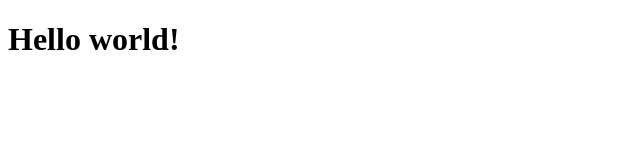
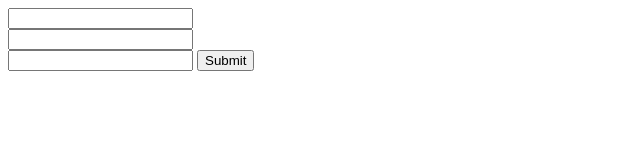
Before and after one commit to CrysG99/Agile, a plain HTML site: page index.html in a window 1280 px wide. Shown: the whole page, without its empty margins (0-640 px from the left). Drawn offline with Linux system fonts and the light colour scheme.

Commit message:
Form in the html
Made a form that will ask for name, email and password and also has a submit id button

```diff
--- a/index.html
+++ b/index.html
@@ -1,11 +1,21 @@
 <!DOCTYPE html>
 <html lang="en">
+
 <head>
     <meta charset="UTF-8">
     <meta name="viewport" content="width=device-width, initial-scale=1.0">
     <title>Document</title>
 </head>
+
 <body>
-    <h1> Hello world! </h1>
+    <form action="input">
+        <input type="text" name="name">
+        <br>
+        <input type="text" name="email">
+        <br>
+        <input type="password" name="password">
+        <button type="submit" id="submit">Submit</button>
+    </form>
 </body>
+
 </html>
```
